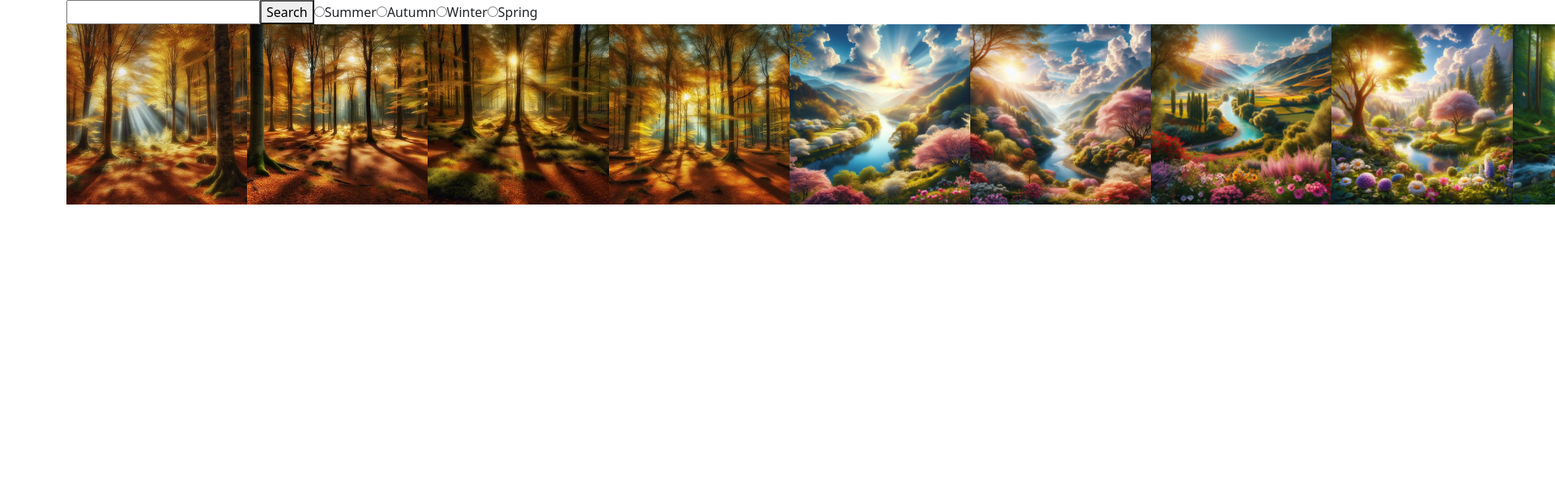
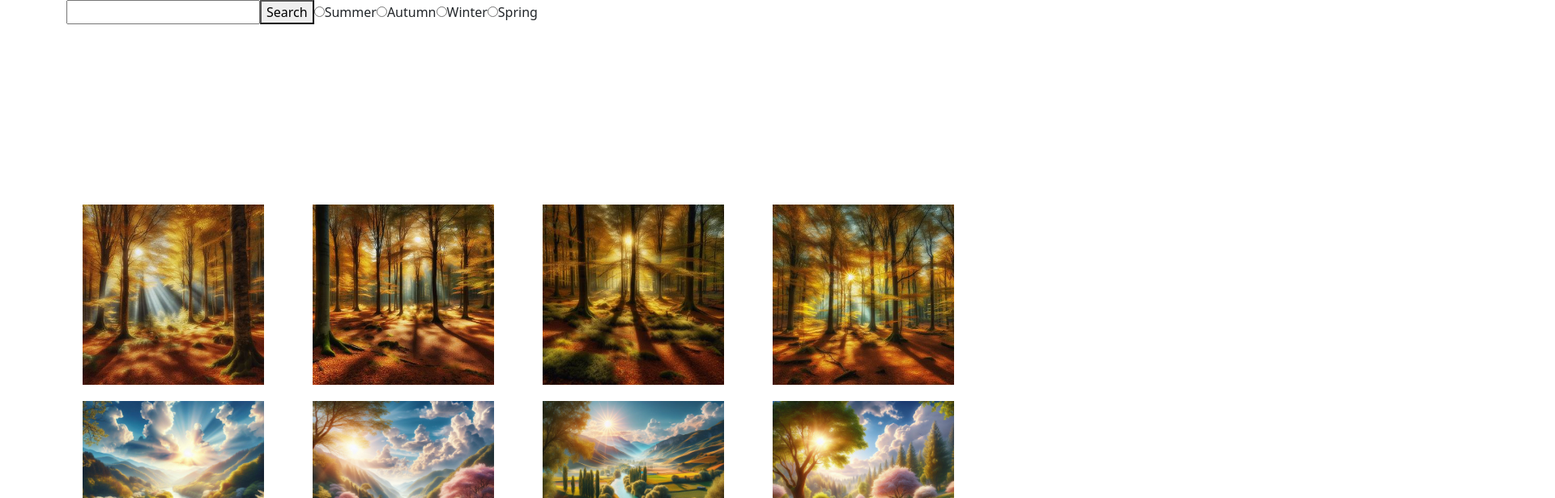
Before and after one commit to rtinase/my-form-app, a React (Create React App) app: page / in a window 1280 px wide. Shown: the top 616 px of the page at 81% size, 1920 px wide, since content can reach past the window. Built offline with nearby package versions, Linux system fonts and the light colour scheme.

Commit message:
photos are ordered

```diff
--- a/src/myComponents/Gallery.css
+++ b/src/myComponents/Gallery.css
@@ -2,7 +2,10 @@
     width: 20%;
 }
 #container{
+    margin-top: 20%;
     display: flex;
     width: 100%;
     justify-content: space-around;
+    flex-wrap: wrap;
+    gap:20px;
 }
--- a/src/myComponents/SearchForm.js
+++ b/src/myComponents/SearchForm.js
@@ -1,3 +1,6 @@
+import React from "react";
+import "./SearchForm.css";
+
 export default function SearchForm(){
     return(
       <form onSubmit={search}>
```
Also changed, not shown: src/myComponents/SearchForm.css (added).
